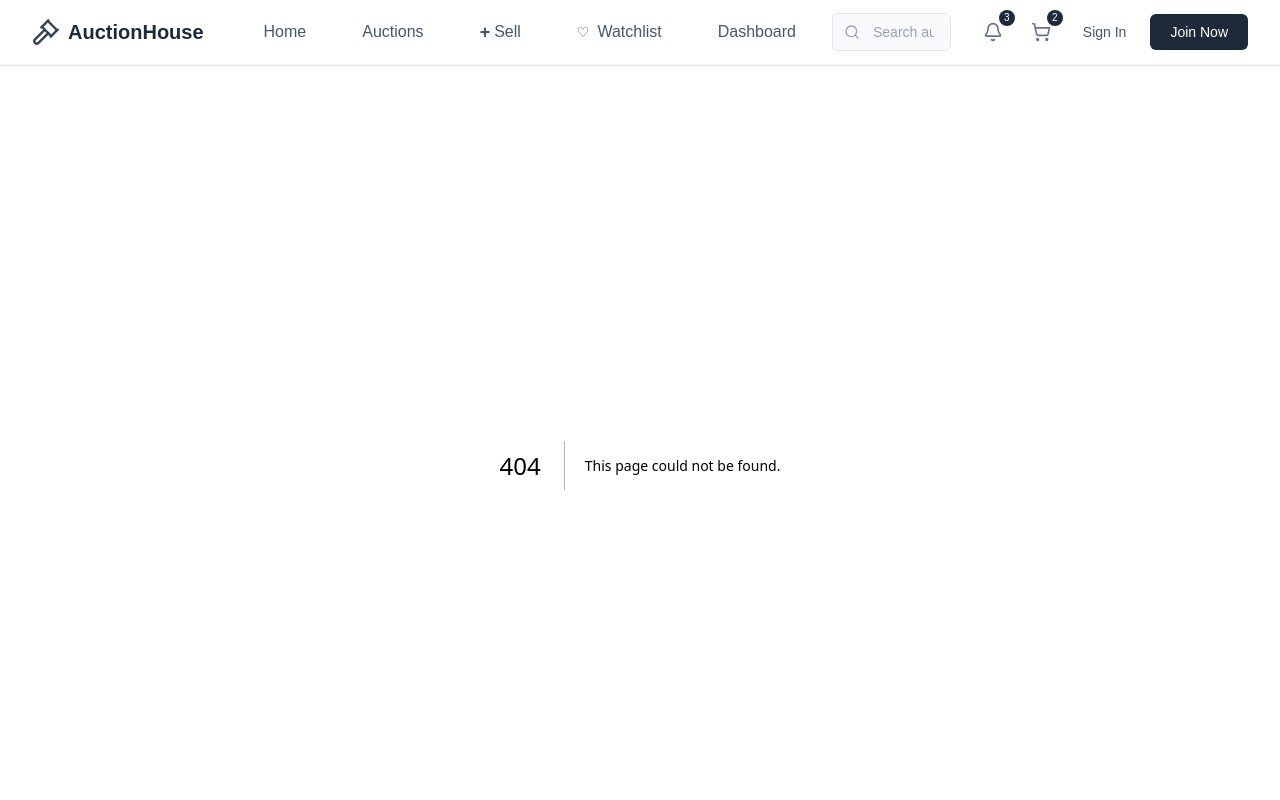
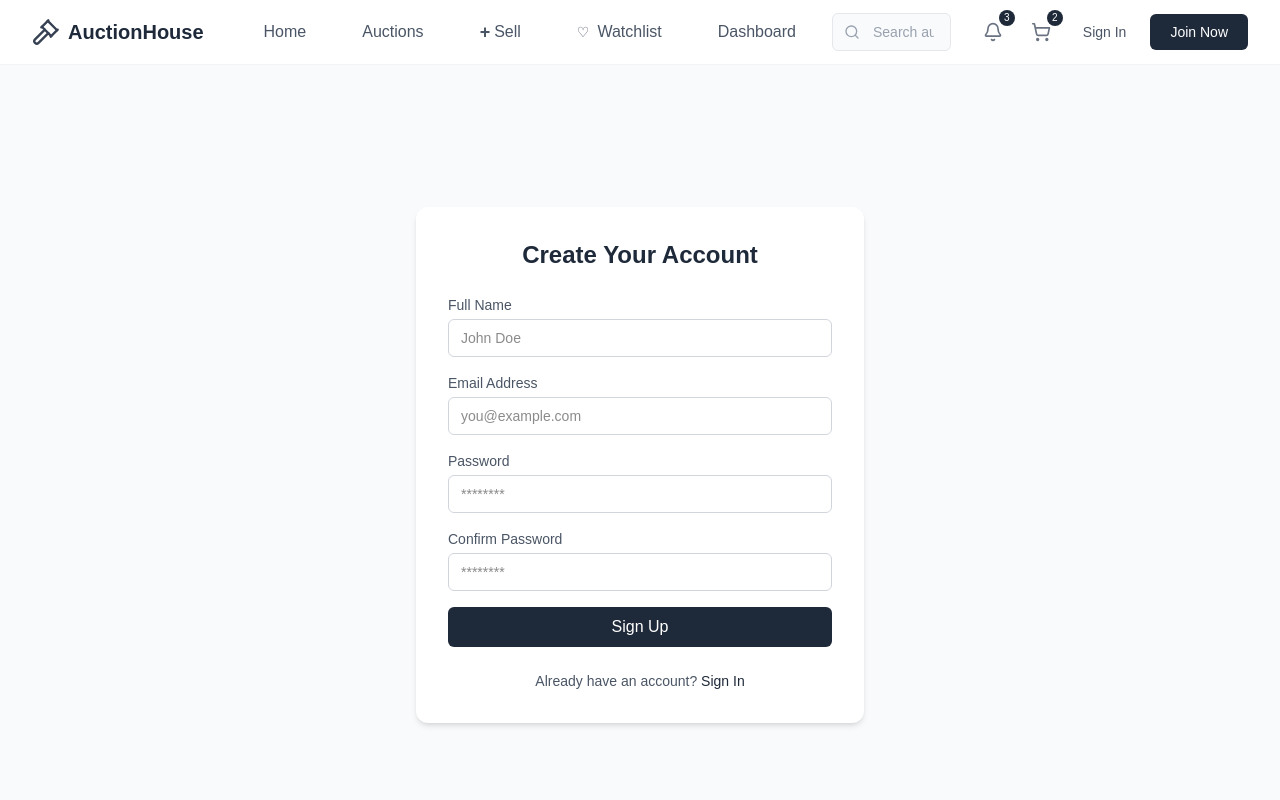
Before and after one commit to Himashmayadunna/auction-management-system, a Next.js app: page /signup in a window 1280 px wide. Before the commit this address had no page. Shown: the top 800 px of the page. Built offline with nearby package versions, Linux system fonts and the light colour scheme.

Commit message:
created signup page

```diff
--- a/src/app/components/header&footer/navbar.jsx
+++ b/src/app/components/header&footer/navbar.jsx
@@ -128,9 +128,11 @@ const Navbar = () => {
             </button>
 
             {/* Join Now Button */}
+            <Link href='/signup'>
             <button className="bg-gray-800 hover:bg-gray-900 text-white font-medium px-5 py-2 rounded-md transition-colors text-sm">
               Join Now
             </button>
+            </Link>
           </div>
 
           {/* Mobile Menu Button */}
--- /dev/null
+++ b/src/app/signup/page.jsx
@@ -0,0 +1,117 @@
+"use client";
+
+import { useState } from "react";
+import Link from "next/link";
+
+const Signup = () => {
+  const [formData, setFormData] = useState({
+    name: "",
+    email: "",
+    password: "",
+    confirmPassword: "",
+  });
+
+  const handleChange = (e) => {
+    setFormData({ ...formData, [e.target.name]: e.target.value });
+  };
+
+  const handleSubmit = (e) => {
+    e.preventDefault();
+    console.log("Signup Data:", formData);
+    // 👉 Add signup API call here
+  };
+
+  return (
+    <div className="min-h-screen flex items-center justify-center bg-gray-50 px-4">
+      <div className="max-w-md w-full bg-white rounded-xl shadow-md p-8">
+        <h2 className="text-2xl font-bold text-gray-800 text-center mb-6">
+          Create Your Account
+        </h2>
+
+        <form onSubmit={handleSubmit} className="space-y-4">
+          {/* Name */}
+          <div>
+            <label className="block text-sm font-medium text-gray-600 mb-1">
+              Full Name
+            </label>
+            <input
+              type="text"
+              name="name"
+              value={formData.name}
+              onChange={handleChange}
+              placeholder="John Doe"
+              className="w-full border border-gray-300 rounded-md px-3 py-2 text-sm focus:ring-2 focus:ring-gray-300 focus:outline-none"
+              required
+            />
+          </div>
+
+          {/* Email */}
+          <div>
+            <label className="block text-sm font-medium text-gray-600 mb-1">
+              Email Address
+            </label>
+            <input
+              type="email"
+              name="email"
+              value={formData.email}
+              onChange={handleChange}
+              placeholder="you@example.com"
+              className="w-full border border-gray-300 rounded-md px-3 py-2 text-sm focus:ring-2 focus:ring-gray-300 focus:outline-none"
+              required
+            />
+          </div>
+
+          {/* Password */}
+          <div>
+            <label className="block text-sm font-medium text-gray-600 mb-1">
+              Password
+            </label>
+            <input
+              type="password"
+              name="password"
+              value={formData.password}
+              onChange={handleChange}
+              placeholder="********"
+              className="w-full border border-gray-300 rounded-md px-3 py-2 text-sm focus:ring-2 focus:ring-gray-300 focus:outline-none"
+              required
+            />
+          </div>
+
+          {/* Confirm Password */}
+          <div>
+            <label className="block text-sm font-medium text-gray-600 mb-1">
+              Confirm Password
+            </label>
+            <input
+              type="password"
+              name="confirmPassword"
+              value={formData.confirmPassword}
+              onChange={handleChange}
+              placeholder="********"
+              className="w-full border border-gray-300 rounded-md px-3 py-2 text-sm focus:ring-2 focus:ring-gray-300 focus:outline-none"
+              required
+            />
+          </div>
+
+          {/* Submit */}
+          <button
+            type="submit"
+            className="w-full bg-gray-800 hover:bg-gray-900 text-white py-2 rounded-md font-medium transition-colors"
+          >
+            Sign Up
+          </button>
+        </form>
+
+        {/* Already have account */}
+        <p className="text-sm text-center text-gray-600 mt-6">
+          Already have an account?{" "}
+          <Link href="/signin" className="text-gray-800 font-medium hover:underline">
+            Sign In
+          </Link>
+        </p>
+      </div>
+    </div>
+  );
+};
+
+export default Signup;
```
